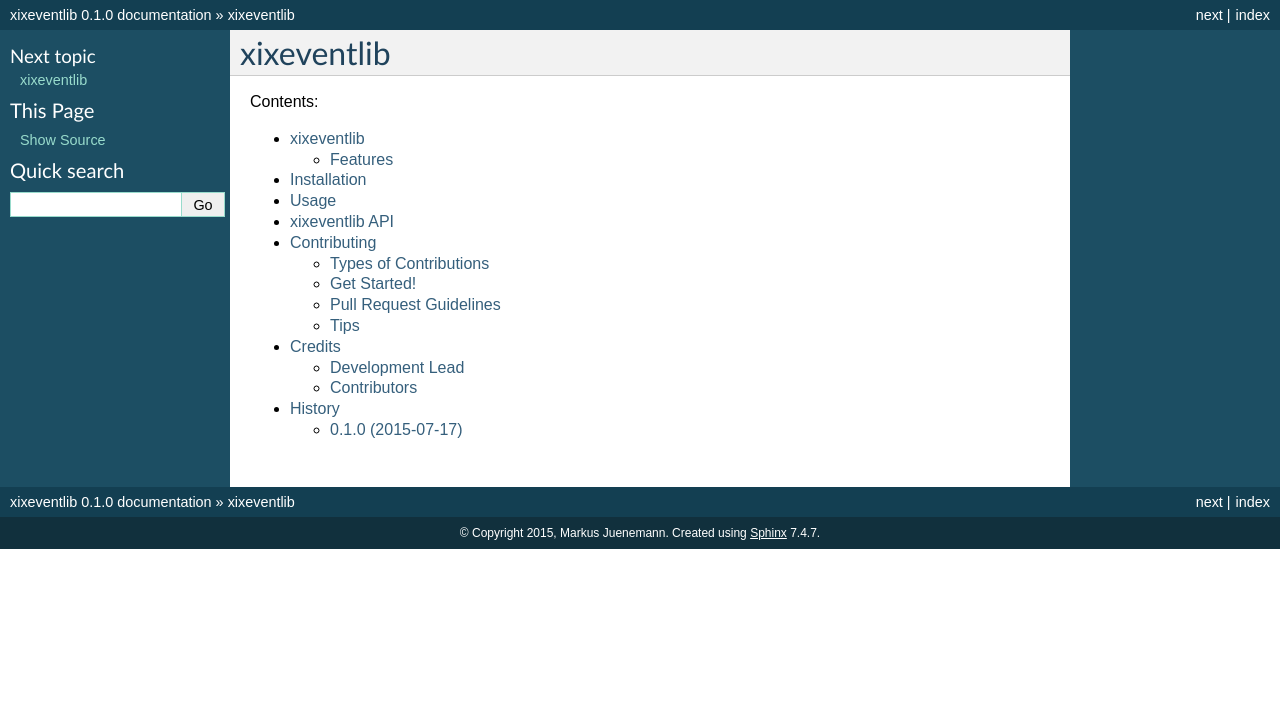
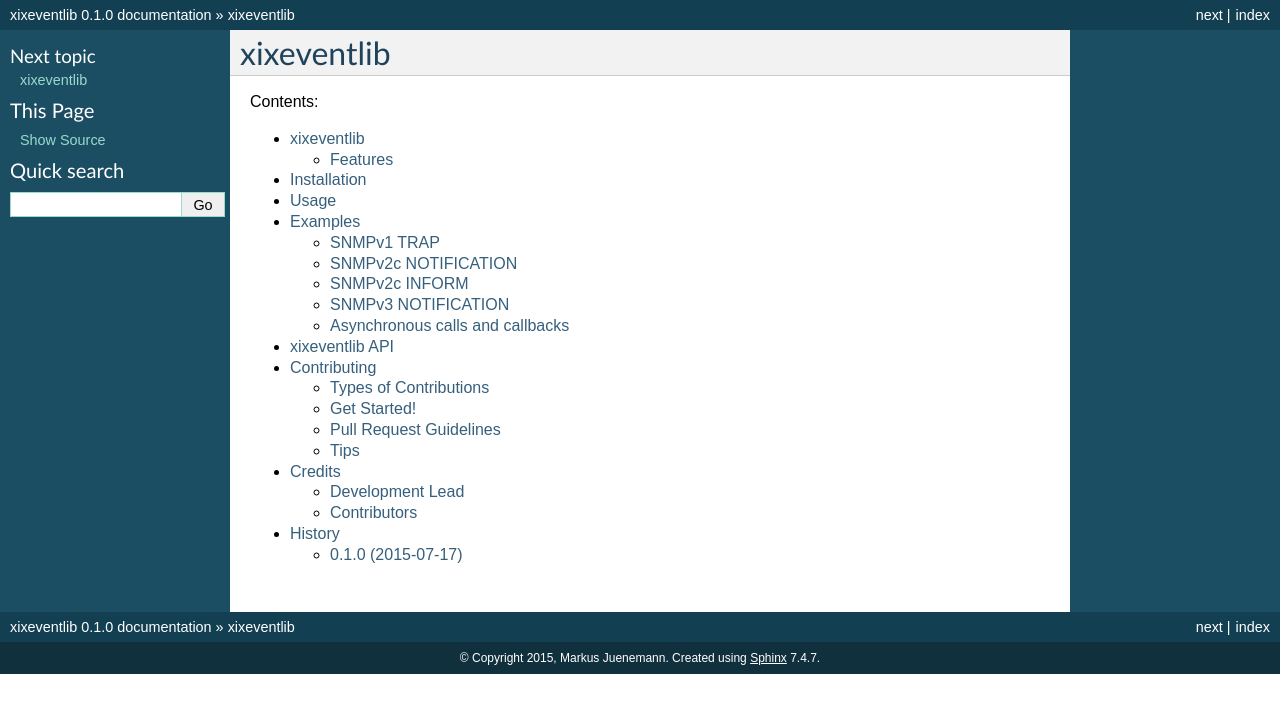
Before and after one commit to mjuenema/python-xixeventlib, a Sphinx documentation site: the page built from docs/index.rst, in a window 1280 px wide. Shown: the top 713 px of the page. Built offline with Sphinx 7.4.7, drawn with Linux system fonts in a browser that asks for light colours; part of the change alters nothing that is shown.

Commit message:
Added docs/examples.rst

```diff
--- /dev/null
+++ b/docs/examples.rst
@@ -0,0 +1,128 @@
+Examples
+========
+
+SNMPv1 TRAP
+-----------
+
+SNMPv1 is selected by setting ``version=1``.
+
+.. code-block:: python
+
+   from xixeventlib import event
+
+   # xixEventSet
+   event('my_event_id', 'Something bad happened',
+         target='nms.example.com', community='public',
+         version=1)
+
+   # xixEventClear
+   event('my_event_id', None,
+         target='nms.example.com', community='public',
+         version=1)
+
+
+SNMPv2c NOTIFICATION
+--------------------
+
+SNMPv2 is selected by setting ``version=2``. This is also the default
+value so it can be omitted.
+
+.. code-block:: python
+
+   from xixeventlib import event
+
+   # xixEventSet
+   event('my_event_id', 'Something bad happened',
+         target='nms.example.com', community='public')
+
+   # xixEventClear
+   event('my_event_id', None,
+         target='nms.example.com', community='public')
+
+
+SNMPv2c INFORM
+--------------
+
+Setting ``inform=True`` will send an SNMPv2 INFORM instead of a
+NOTIFICATION. Set ``timeout`` and ``retries`` as needed or leave
+them at their defaults.
+
+.. code-block:: python
+
+   from xixeventlib import event
+
+   # xixEventSet
+   event('my_event_id', 'Something bad happened',
+         target='nms.example.com', community='public',
+         inform=True, timeout=1, retries=3)
+
+   # xixEventClear
+   event('my_event_id', None,
+         target='nms.example.com', community='public')
+         inform=True, timeout=1, retries=3)
+
+
+SNMPv3 NOTIFICATION
+-------------------
+
+SNMPv3 requires several more arguments. It is not necessary to set
+``version=3`` as SNMPv3 is selected automatically if ``user`` is not
+``None``. The ``authkey`` and ``privkey`` arguments must be set as
+required. The ``authproto`` and ``privproto`` can be set to any
+of the ``pysnmp.entity.rfc3413.oneliner.cmdgen.usm*AuthProtocol``
+and ``pysnmp.entity.rfc3413.oneliner.cmdgen.usm*PrivProtocol`` symbols
+respectively.
+
+A complete example could look like this.
+
+.. code-block:: python
+
+   from xixeventlib import event
+   from pysnmp.entity.rfc3413.oneliner.cmdgen import usmHMACMD5AuthProtocol
+   from pysnmp.entity.rfc3413.oneliner.cmdgen import usmDESPrivProtocol
+
+   # xixEventSet
+   event('my_event_id', 'Something bad happened',
+         target='nms.example.com',
+         user='myuser', authkey='myauthkey', privkey='myprivkey',
+         authproto=usmHMACMD5AuthProtocol,
+         privproto=usmDESPrivProtocol)
+
+   # xixEventClear
+   event('my_event_id', None,
+         target='nms.example.com',
+         user='myuser', authkey='myauthkey', privkey='myprivkey',
+         authproto=usmHMACMD5AuthProtocol,
+         privproto=usmDESPrivProtocol)
+
+Adding ``inform=True`` will generate an SNMPv3 INFORM.
+
+
+Asynchronous calls and callbacks
+--------------------------------
+
+So far all examples used synchronous calls. Setting ``callback`` to point
+to a function will make calling `xixeventlib.event()` asynchronous. The
+``context`` argument can be used to pass additional information
+to the callback function.
+
+.. code-block:: python
+
+   from xixeventlib import event
+
+   def my_callback(sendRequestHandle, errorIndication, errorStatus,
+                   errorIndex, varBinds, context):
+       # Do something here...
+
+   # xixEventSet
+   event('my_event_id', 'Something bad happened',
+         target='nms.example.com', community='public',
+         callback=my_callback, context='Hello world')
+
+   # xixEventClear
+   event('my_event_id', None,
+         target='nms.example.com', community='public',
+         callback=my_callback, context='Hello other world')
+
+This works with SNMPv1 TRAPS as well as SNMPv2c and SNMPv3
+NOTIFICATIONS and INFORMS.
--- a/docs/index.rst
+++ b/docs/index.rst
@@ -14,6 +14,7 @@ Contents:
    readme
    installation
    usage
+   examples
    api
    contributing
    authors
```
